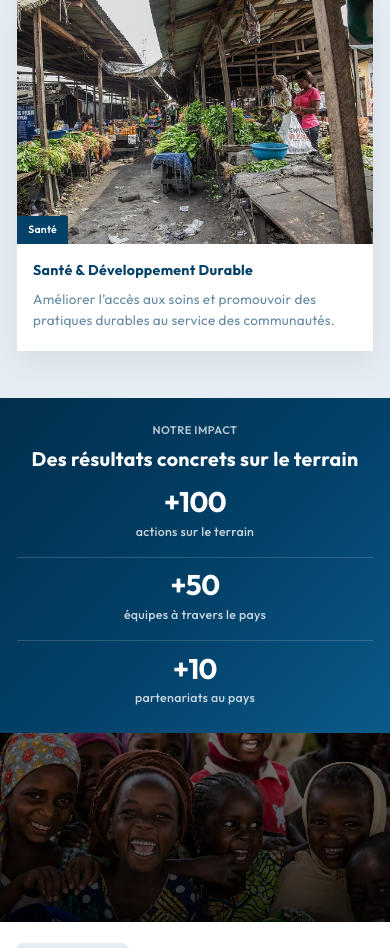
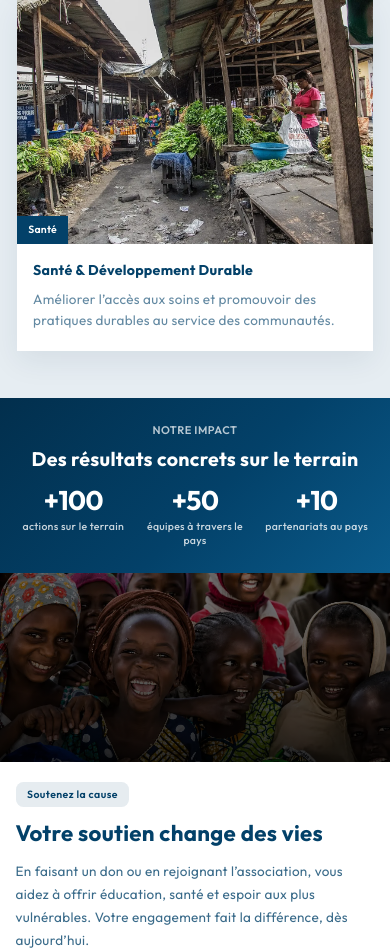
Before and after one commit to Elkis243/mapendomingi, a Django app: page / in a window 390 px wide. Shown: the part 2112-3060 px from the top of the page. Run offline with Django 5.2, Linux system fonts and the light colour scheme; data that the repository does not hold is empty.

Commit message:
Enhance mobile styles for impact statistics section
- Updated CSS for the impact statistics list to improve layout on smaller screens by changing grid structure and adjusting gaps.
- Added styles for impact statistics labels and values to enhance readability and responsiveness.

```diff
--- a/static/style/index.css
+++ b/static/style/index.css
@@ -633,13 +633,21 @@ img {
 
 @media (max-width: 767.98px) {
   .impact-stats__list {
-    grid-template-columns: 1fr;
-    gap: 1rem;
-  }
-
-  .impact-stats__item + .impact-stats__item {
-    padding-top: 1rem;
-    border-top: 1px solid rgba(255, 255, 255, 0.16);
+    grid-template-columns: repeat(3, minmax(0, 1fr));
+    gap: 0.65rem;
+  }
+
+  .impact-stats__item {
+    padding: 0.15rem 0.25rem;
+  }
+
+  .impact-stats__value {
+    font-size: clamp(1.55rem, 7vw, 2rem);
+  }
+
+  .impact-stats__label {
+    font-size: 0.78rem;
+    line-height: 1.3;
   }
 }
 
```
